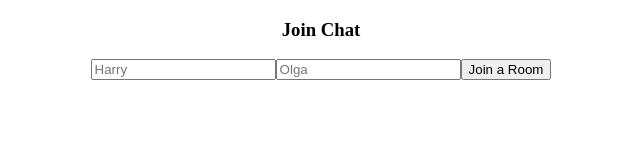
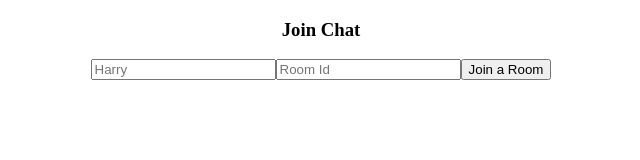
Before and after one commit to olgamurashova/Realtime-Chat-App-in-ReactJS-and-NodeJS, a React (Create React App) app in the folder client/: page / in a window 1280 px wide. Shown: the top 160 px of the page, without its empty margins (319-959 px from the left). Built offline with nearby package versions, Linux system fonts and the light colour scheme; no server answers.

Commit message:
added functions

```diff
--- a/client/src/App.js
+++ b/client/src/App.js
@@ -7,28 +7,37 @@ import { useState } from "react";
 
 const socket = io.connect("http://localhost:3000");
 
-function App() {
 
-function App () {
+
+export default function App () {
   const [username, setUsername] = useState("");
   const [room, setRoom] = useState("");
 
   //function to join room
-const joinRoom = [];
+const joinRoom = () => {
+  if(username !=="" && room !==""){
+    socket.emit("join_room", room);
+
+  }
+
 };
+
 
   return (
     <div className='App'>
 
       <h3>Join Chat</h3>
-      <input type="text" placeholder="Harry"/>
-      <input type="text" placeholder="Olga"/>
-      <button>Join a Room</button>
+      <input type="text" placeholder="Harry"
+      onChange = {(event) => {setUsername(event.target.value);}} />
+
+      <input type="text" placeholder="Room Id"
+      onChange={(event) => {setRoom(event.target.value);}}
+
+      />
+      <button onClick={joinRoom}>Join a Room</button>
 
 
     </div>
 
   );
-}
-
-export default App;
+};
```
